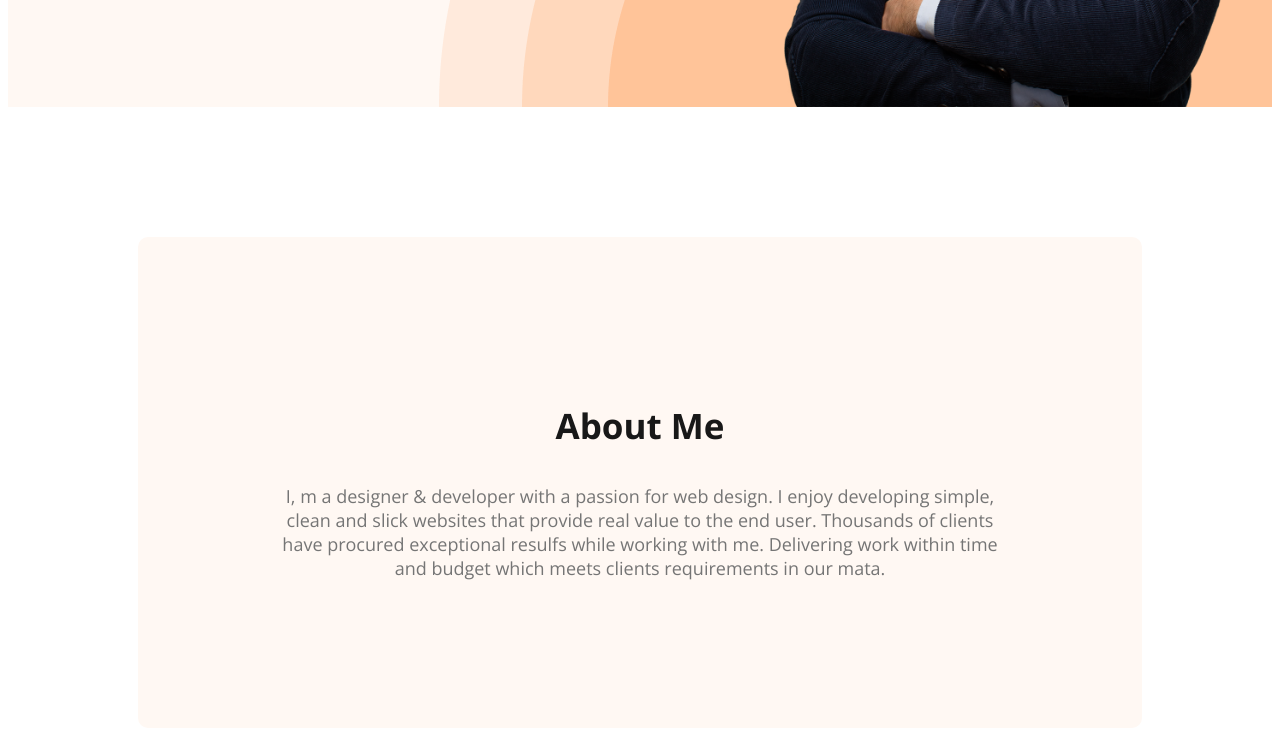
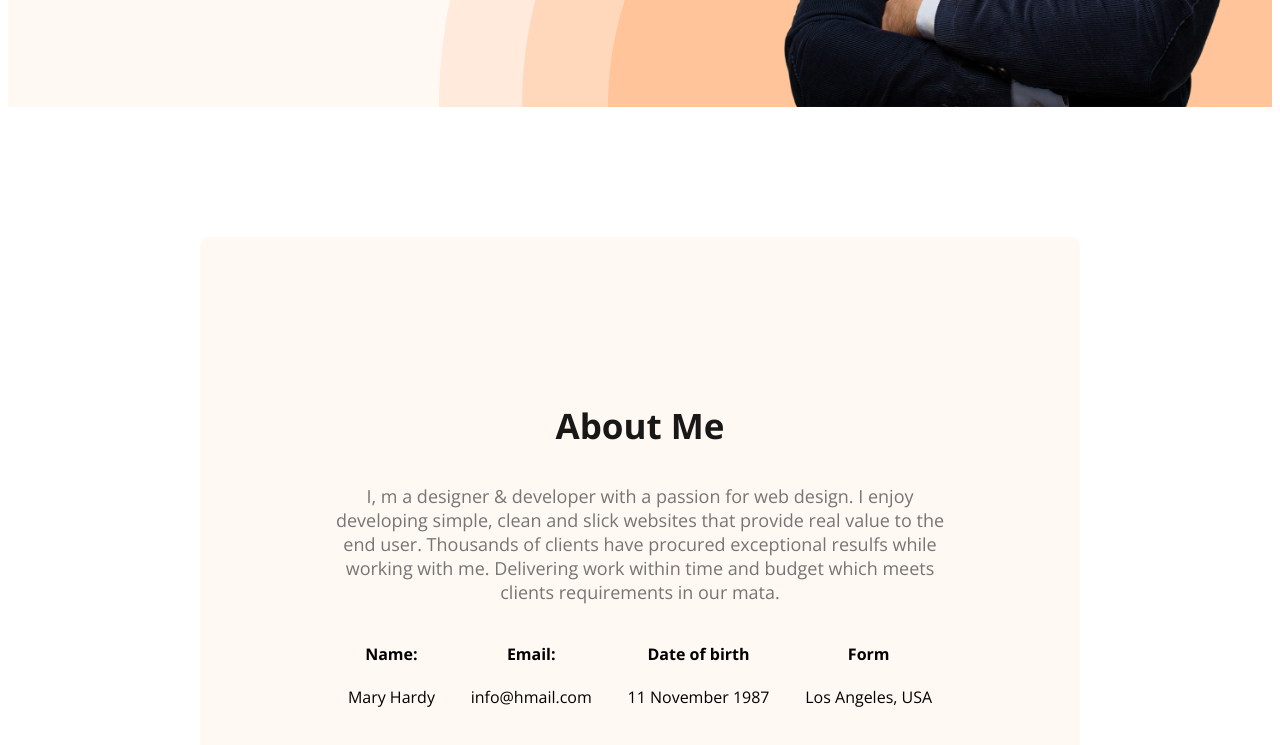
Before and after one commit to Its-Rafin/webdeveloper-protfolio, a plain HTML site: page index.html in a window 1280 px wide. Shown: the part 661-1406 px from the top of the page. Drawn offline with nearby package versions, Linux system fonts and the light colour scheme.

Commit message:
added about information

```diff
--- a/index.html
+++ b/index.html
@@ -35,6 +35,25 @@
         <section class="about">
           <h3 class="section-title">About Me</h3>
           <p class="section-description">I, m a designer & developer with a passion for web design. I enjoy developing simple, clean and slick websites that provide real value to the end user. Thousands of clients have procured exceptional resulfs while working with me. Delivering work within time and budget which meets clients requirements in our mata.</p>
+          <div class="about-info-container">
+            <div class="about-info">
+                <h4 class="info-title">Name:</h4>
+                <p class="info-description">Mary Hardy</p>
+            </div>
+            <div class="about-info">
+                <h4 class="info-title">Email:</h4>
+                <p class="info-description">info@hmail.com</p>
+            </div>
+            <div class="about-info">
+                <h4 class="info-title">Date of birth</h4>
+                <p class="info-description">11 November 1987</p>
+            </div>
+            <div class="about-info">
+                <h4 class="info-title">Form</h4>
+                <p class="info-description">Los Angeles, USA</p>
+          </div>
+          </div>
+
         </section>
     </main>
     <footer>
--- a/styles/portfolio.css
+++ b/styles/portfolio.css
@@ -100,6 +100,10 @@ nav a {
 }
 
 /* main section styles */
+main{
+    max-width: 1140px;
+    margin: 0 auto;
+}
 
 /* about section styles */
 .about {
@@ -108,3 +112,10 @@ nav a {
     background: #FFF8F3;
     margin: 130px;
 }
+.about-info-container{
+    display: flex;
+    justify-content: space-around;
+}
+.about{
+    text-align: center;
+}
```
